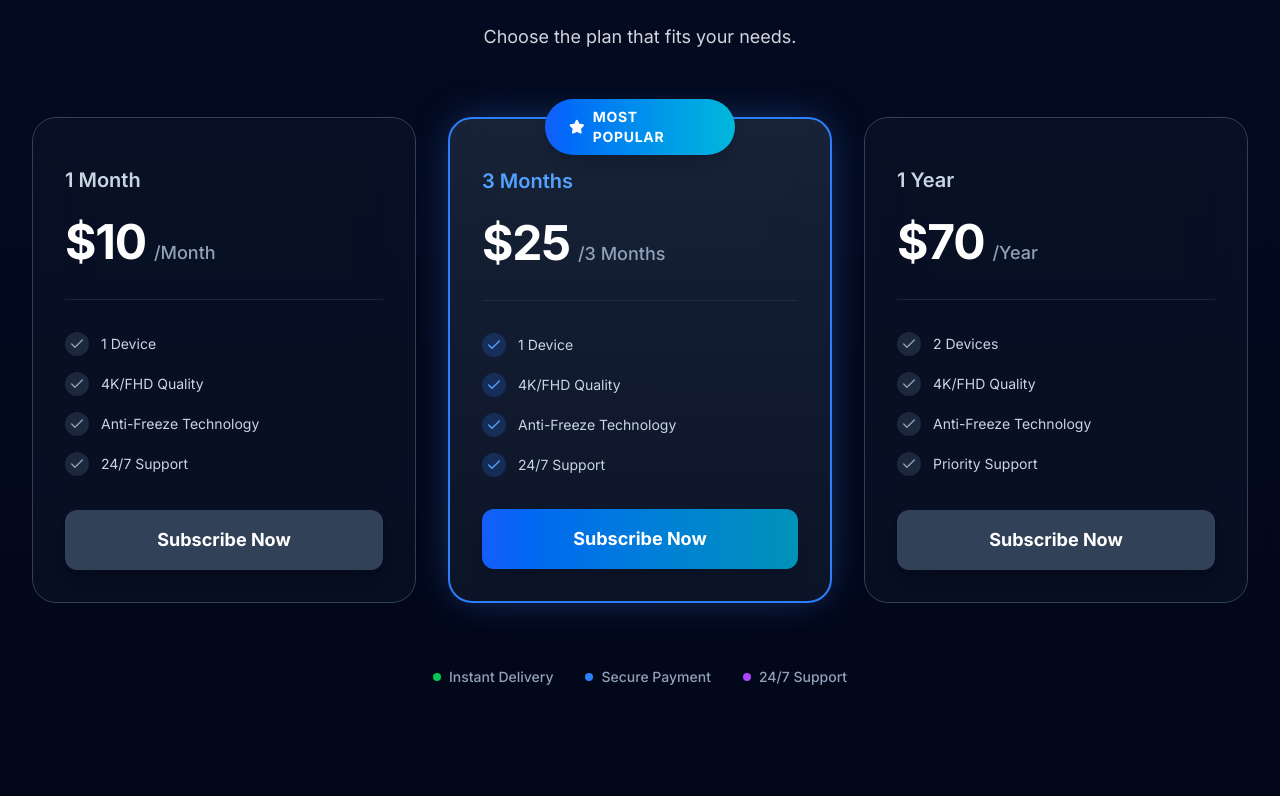
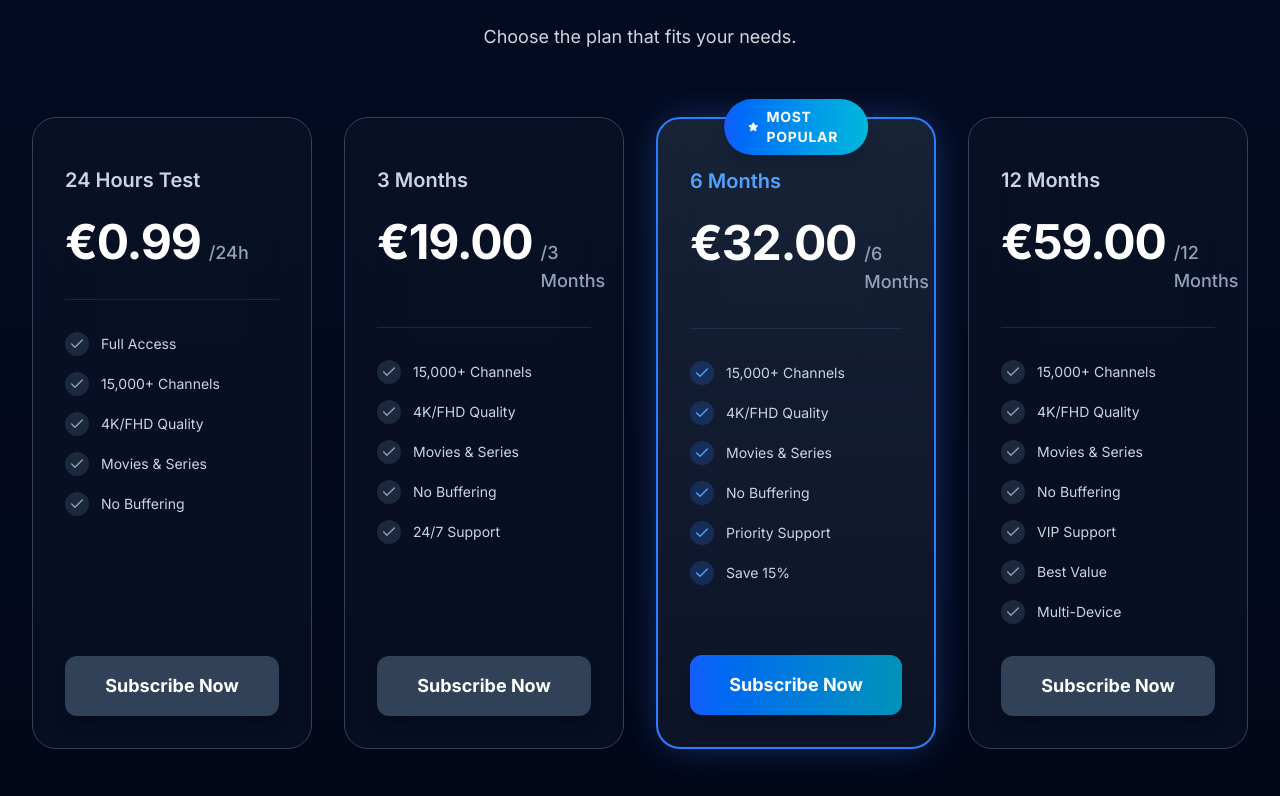
Before and after one commit to bmouhaid-cmyk/iptvmax, a Next.js app: page /en in a window 1280 px wide. Shown: the part 1004-1800 px from the top of the page. Built offline with nearby package versions, Linux system fonts and the light colour scheme; no server answers.

Commit message:
Fix pricing translation structure and update plans

```diff
--- a/app/[locale]/checkout/page.tsx
+++ b/app/[locale]/checkout/page.tsx
@@ -1,4 +1,5 @@
 import { createClient } from '@/lib/supabase/server'
+import { PRICING_PLANS } from '@/lib/constants'
 import { redirect } from '@/i18n/routing'
 import CheckoutForm from '@/components/CheckoutForm'
 import { getTranslations } from 'next-intl/server'
@@ -21,12 +22,13 @@ export default async function CheckoutPage({
         redirect({ href: `/login?next=/checkout?package=${pkg ?? ''}`, locale })
     }
 
-    const packageType = pkg?.replace('-', ' ') || '1 month'
+    // Find the plan from constants
+    // If exact match fails, try fallback or default to 1-month equivalent (now 24h or similar)
+    // Actually better to defaults to safe value
+    const selectedPlan = PRICING_PLANS.find(p => p.linkParam === pkg) || PRICING_PLANS[0]
 
-    // Calculate price based on package
-    let price = '10'
-    if (packageType.includes('3')) price = '25'
-    if (packageType.includes('1 year') || packageType.includes('year')) price = '70'
+    const packageType = selectedPlan.title
+    const price = selectedPlan.price
 
     return (
         <div className="min-h-screen bg-slate-950 text-white py-12 px-4 sm:px-6 lg:px-8">
@@ -37,7 +39,7 @@ export default async function CheckoutPage({
                     <h3 className="text-lg font-semibold mb-2">Order Summary</h3>
                     <div className="flex justify-between items-center">
                         <span className="capitalize">{packageType} Subscription</span>
-                        <span className="font-bold text-xl">${price}</span>
+                        <span className="font-bold text-xl">€{price}</span>
                     </div>
                 </div>
 
--- a/app/[locale]/page.tsx
+++ b/app/[locale]/page.tsx
@@ -46,43 +46,66 @@ export default function Home() {
             </p>
           </div>
           <div className="mx-auto mt-16 max-w-2xl lg:mx-0 lg:flex lg:max-w-none lg:items-center lg:gap-8">
-            <div className="grid grid-cols-1 gap-8 lg:grid-cols-3 w-full">
+            <div className="grid grid-cols-1 gap-8 lg:grid-cols-4 w-full">
               <PricingCard
-                title={`1 ${tPricing('month')}`}
-                price="10"
-                duration={tPricing('month')}
+                title={tPricing('test24h')}
+                price="0.99"
+                duration="24h"
                 features={[
-                  tPricing('features.device1'),
+                  tPricing('features.fullAccess'),
+                  tPricing('features.channels15k'),
                   tPricing('features.quality'),
-                  tPricing('features.antifreeze'),
+                  tPricing('features.moviesSeries'),
+                  tPricing('features.noBuffering')
+                ]}
+                ctaText={tPricing('subscribe')}
+                packageId="24h-test"
+              />
+              <PricingCard
+                title={tPricing('month3')}
+                price="19.00"
+                duration={tPricing('month3')}
+                features={[
+                  tPricing('features.channels15k'),
+                  tPricing('features.quality'),
+                  tPricing('features.moviesSeries'),
+                  tPricing('features.noBuffering'),
                   tPricing('features.support247')
                 ]}
                 ctaText={tPricing('subscribe')}
+                packageId="3-months"
               />
               <PricingCard
-                title={`3 ${tPricing('month')}s`}
-                price="25"
-                duration={`3 ${tPricing('month')}s`}
+                title={tPricing('month6')}
+                price="32.00"
+                duration={tPricing('month6')}
                 features={[
-                  tPricing('features.device1'),
+                  tPricing('features.channels15k'),
                   tPricing('features.quality'),
-                  tPricing('features.antifreeze'),
-                  tPricing('features.support247')
+                  tPricing('features.moviesSeries'),
+                  tPricing('features.noBuffering'),
+                  tPricing('features.prioritySupport'),
+                  tPricing('features.save15')
                 ]}
                 popular={true}
                 ctaText={tPricing('subscribe')}
+                packageId="6-months"
               />
               <PricingCard
-                title={`1 ${tPricing('year')}`}
-                price="70"
-                duration={tPricing('year')}
+                title={tPricing('month12')}
+                price="59.00"
+                duration={tPricing('month12')}
                 features={[
-                  tPricing('features.device2'),
+                  tPricing('features.channels15k'),
                   tPricing('features.quality'),
-                  tPricing('features.antifreeze'),
-                  tPricing('features.prioritySupport')
+                  tPricing('features.moviesSeries'),
+                  tPricing('features.noBuffering'),
+                  tPricing('features.vipSupport'),
+                  tPricing('features.bestValue'),
+                  tPricing('features.multiDevice')
                 ]}
                 ctaText={tPricing('subscribe')}
+                packageId="12-months"
               />
             </div>
           </div>
--- a/components/DashboardFastBuy.tsx
+++ b/components/DashboardFastBuy.tsx
@@ -8,26 +8,39 @@ export default function DashboardFastBuy() {
 
     const getFeatures = (id: string) => {
         const common = [
+            t('features.channels15k'),
             t('features.quality'),
-            t('features.antifreeze'),
+            t('features.moviesSeries'),
+            t('features.noBuffering'),
         ]
-        if (id === '1-year') {
-            return [t('features.device2'), ...common, t('features.prioritySupport')]
+
+        switch (id) {
+            case '24h-test':
+                return [t('features.fullAccess'), ...common]
+            case '3-months':
+                return [...common, t('features.support247')]
+            case '6-months':
+                return [...common, t('features.prioritySupport'), t('features.save15')]
+            case '12-months':
+                return [...common, t('features.vipSupport'), t('features.bestValue'), t('features.multiDevice')]
+            default:
+                return common
         }
-        return [t('features.device1'), ...common, t('features.support247')]
     }
 
     const getTitle = (id: string) => {
-        if (id === '1-month') return `1 ${t('month')}`
-        if (id === '3-months') return `3 ${t('month')}s`
-        if (id === '1-year') return `1 ${t('year')}`
+        if (id === '24h-test') return t('test24h')
+        if (id === '3-months') return t('month3')
+        if (id === '6-months') return t('month6')
+        if (id === '12-months') return t('month12')
         return ''
     }
 
     const getDuration = (id: string) => {
-        if (id === '1-month') return t('month')
-        if (id === '3-months') return `3 ${t('month')}s`
-        if (id === '1-year') return t('year')
+        if (id === '24h-test') return '24h'
+        if (id === '3-months') return t('month3')
+        if (id === '6-months') return t('month6')
+        if (id === '12-months') return t('month12')
         return ''
     }
 
@@ -40,7 +53,7 @@ export default function DashboardFastBuy() {
                 <h2 className="text-xl font-bold text-white">Fast Buy Subscription</h2>
             </div>
 
-            <div className="grid grid-cols-1 md:grid-cols-3 gap-6">
+            <div className="grid grid-cols-1 md:grid-cols-2 lg:grid-cols-4 gap-6">
                 {PRICING_PLANS.map((plan) => (
                     <div
                         key={plan.id}
@@ -59,7 +72,7 @@ export default function DashboardFastBuy() {
                             <div>
                                 <h3 className="text-lg font-semibold text-white">{getTitle(plan.id)}</h3>
                                 <div className="flex items-baseline gap-1 mt-1">
-                                    <span className="text-2xl font-bold text-white">${plan.price}</span>
+                                    <span className="text-2xl font-bold text-white">€{plan.price}</span>
                                     <span className="text-sm text-gray-400">/{getDuration(plan.id)}</span>
                                 </div>
                             </div>
--- a/components/PricingCard.tsx
+++ b/components/PricingCard.tsx
@@ -6,15 +6,16 @@ interface PricingCardProps {
     price: string
     duration: string
     features: string[]
+    packageId?: string
     popular?: boolean
     ctaText?: string
 }
 
-export default function PricingCard({ title, price, duration, features, popular, ctaText = "Get Started" }: PricingCardProps) {
+export default function PricingCard({ title, price, duration, features, popular, ctaText = "Get Started", packageId }: PricingCardProps) {
     return (
         <div className={`relative p-8 rounded-3xl flex flex-col transition-all duration-300 hover:scale-105 ${popular
-                ? 'bg-gradient-to-b from-slate-800/80 to-slate-900/80 border-2 border-blue-500 shadow-[0_0_40px_-10px_rgba(59,130,246,0.5)]'
-                : 'bg-slate-900/50 border border-slate-700 hover:border-slate-600 hover:bg-slate-800/50'
+            ? 'bg-gradient-to-b from-slate-800/80 to-slate-900/80 border-2 border-blue-500 shadow-[0_0_40px_-10px_rgba(59,130,246,0.5)]'
+            : 'bg-slate-900/50 border border-slate-700 hover:border-slate-600 hover:bg-slate-800/50'
             } backdrop-blur-xl`}>
 
             {popular && (
@@ -29,7 +30,7 @@ export default function PricingCard({ title, price, duration, features, popular,
             <div className="flex-1 pt-4">
                 <h3 className={`text-xl font-semibold ${popular ? 'text-blue-400' : 'text-slate-300'}`}>{title}</h3>
                 <div className="mt-6 flex items-baseline">
-                    <span className="text-5xl font-bold tracking-tight text-white">${price}</span>
+                    <span className="text-5xl font-bold tracking-tight text-white">€{price}</span>
                     <span className="ml-2 text-lg font-medium text-slate-400">/{duration}</span>
                 </div>
 
@@ -48,10 +49,10 @@ export default function PricingCard({ title, price, duration, features, popular,
             </div>
 
             <Link
-                href={`/checkout?package=${title.toLowerCase().replace(' ', '-')}`}
+                href={`/checkout?package=${packageId || title.toLowerCase().replace(' ', '-')}`}
                 className={`mt-8 block w-full py-4 px-6 rounded-xl text-center font-bold text-lg transition-all duration-300 shadow-lg ${popular
-                        ? 'bg-gradient-to-r from-blue-600 to-cyan-600 text-white hover:from-blue-500 hover:to-cyan-500 hover:shadow-blue-500/25'
-                        : 'bg-slate-700 text-white hover:bg-slate-600 hover:text-white'
+                    ? 'bg-gradient-to-r from-blue-600 to-cyan-600 text-white hover:from-blue-500 hover:to-cyan-500 hover:shadow-blue-500/25'
+                    : 'bg-slate-700 text-white hover:bg-slate-600 hover:text-white'
                     }`}
             >
                 {ctaText}
--- a/lib/constants.ts
+++ b/lib/constants.ts
@@ -1,27 +1,35 @@
 export const PRICING_PLANS = [
     {
-        id: '1-month',
-        title: '1 Month',
-        price: '10',
-        duration: 'Month',
-        features: ['1 Device', '4K/FHD Quality', 'Anti-Freeze Technology', '24/7 Support'],
-        linkParam: '1-month'
+        id: '24h-test',
+        title: '24 Hours Test',
+        price: '0.99',
+        duration: '24 Hours',
+        features: ['Full Access', '15,000+ Channels', '4K & FHD Quality', 'Movies & Series', 'No Buffering'],
+        linkParam: '24h-test'
     },
     {
         id: '3-months',
         title: '3 Months',
-        price: '25',
+        price: '19.00',
         duration: '3 Months',
-        features: ['1 Device', '4K/FHD Quality', 'Anti-Freeze Technology', '24/7 Support'],
-        popular: true,
+        features: ['15,000+ Channels', '4K & FHD Quality', 'Movies & Series', 'No Buffering', '24/7 Support'],
         linkParam: '3-months'
     },
     {
-        id: '1-year',
-        title: '1 Year',
-        price: '70',
-        duration: 'Year',
-        features: ['2 Devices', '4K/FHD Quality', 'Anti-Freeze Technology', 'Priority Support'],
-        linkParam: '1-year'
+        id: '6-months',
+        title: '6 Months',
+        price: '32.00',
+        duration: '6 Months',
+        features: ['15,000+ Channels', '4K & FHD Quality', 'Movies & Series', 'No Buffering', 'Priority Support'],
+        popular: true,
+        linkParam: '6-months'
+    },
+    {
+        id: '12-months',
+        title: '12 Months',
+        price: '59.00',
+        duration: '12 Months',
+        features: ['15,000+ Channels', '4K & FHD Quality', 'Movies & Series', 'No Buffering', 'VIP Support'],
+        linkParam: '12-months'
     }
 ]
--- a/messages/en.json
+++ b/messages/en.json
@@ -31,8 +31,20 @@
             "quality": "4K/FHD Quality",
             "antifreeze": "Anti-Freeze Technology",
             "support247": "24/7 Support",
-            "prioritySupport": "Priority Support"
-        }
+            "prioritySupport": "Priority Support",
+            "fullAccess": "Full Access",
+            "channels15k": "15,000+ Channels",
+            "moviesSeries": "Movies & Series",
+            "noBuffering": "No Buffering",
+            "vipSupport": "VIP Support",
+            "save15": "Save 15%",
+            "bestValue": "Best Value",
+            "multiDevice": "Multi-Device"
+        },
+        "test24h": "24 Hours Test",
+        "month3": "3 Months",
+        "month6": "6 Months",
+        "month12": "12 Months"
     },
     "Checkout": {
         "title": "Checkout",
--- a/messages/es.json
+++ b/messages/es.json
@@ -31,8 +31,20 @@
             "quality": "Calidad 4K/FHD",
             "antifreeze": "Tecnología Anti-Congelación",
             "support247": "Soporte 24/7",
-            "prioritySupport": "Soporte Prioritario"
-        }
+            "prioritySupport": "Soporte Prioritario",
+            "fullAccess": "Acceso Completo",
+            "channels15k": "+15,000 Canales",
+            "moviesSeries": "Películas y Series",
+            "noBuffering": "Sin Interrupciones",
+            "vipSupport": "Soporte VIP",
+            "save15": "Ahorra 15%",
+            "bestValue": "Mejor Valor",
+            "multiDevice": "Multi-Dispositivo"
+        },
+        "test24h": "Prueba 24 Horas",
+        "month3": "3 Meses",
+        "month6": "6 Meses",
+        "month12": "12 Meses"
     },
     "Checkout": {
         "title": "Pago",
--- a/messages/fr.json
+++ b/messages/fr.json
@@ -31,8 +31,20 @@
             "quality": "Qualité 4K/FHD",
             "antifreeze": "Technologie Anti-Coupure",
             "support247": "Support 24/7",
-            "prioritySupport": "Support Prioritaire"
-        }
+            "prioritySupport": "Support Prioritaire",
+            "fullAccess": "Accès Complet",
+            "channels15k": "+15,000 Chaînes",
+            "moviesSeries": "Films & Séries",
+            "noBuffering": "Sans Coupure",
+            "vipSupport": "Support VIP",
+            "save15": "Économisez 15%",
+            "bestValue": "Meilleure Valeur",
+            "multiDevice": "Multi-Appareils"
+        },
+        "test24h": "Test 24 Heures",
+        "month3": "3 Mois",
+        "month6": "6 Mois",
+        "month12": "12 Mois"
     },
     "Checkout": {
         "title": "Paiement",
```
Also changed, not shown: messages/ar.json (+14 -2 lines).
